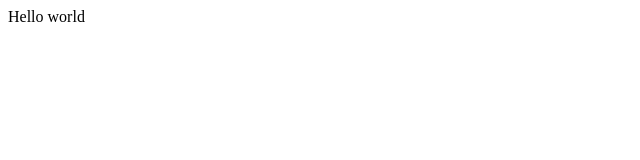
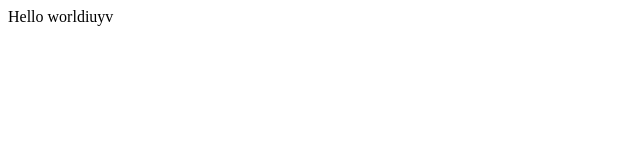
Before and after one commit to Maria-Cachay/html_1, a plain HTML site: page index.html in a window 1280 px wide. Shown: the full height of the page, 0-640 px from the left. Drawn offline with Linux system fonts and the light colour scheme.

Commit message:
hello world

```diff
--- a/index.html
+++ b/index.html
@@ -9,7 +9,7 @@
 </head>
 
 <body>
-  Hello world
+  Hello worldiuyv
   <script src="script.js"></script>
 </body>
 
```
